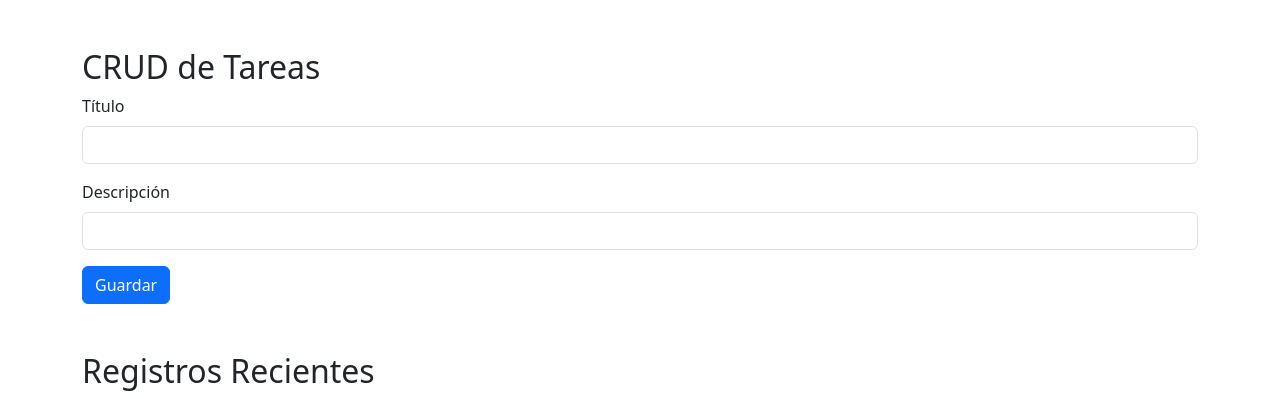
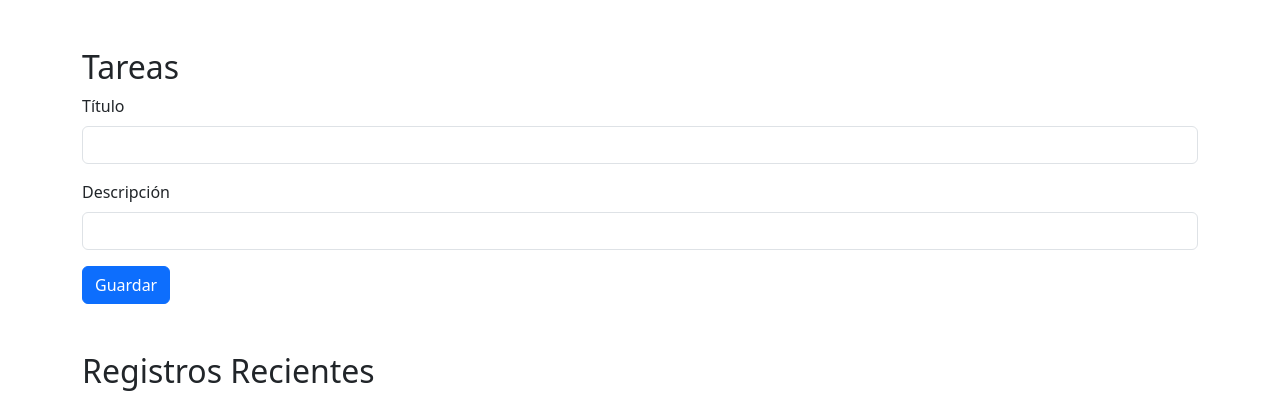
Before and after one commit to adelaida-cc07/ade_cc, a Flask app: page / in a window 1280 px wide. Shown: the top 399 px of the page. Run offline with Flask 3, Linux system fonts and the light colour scheme; data that the repository does not hold is empty; some libraries are stand-ins or nearby versions.

Commit message:
Update app.html

```diff
--- a/templates/app.html
+++ b/templates/app.html
@@ -3,7 +3,7 @@
 <head>
     <meta charset="UTF-8">
     <meta name="viewport" content="width=device-width, initial-scale=1.0">
-    <title>CRUD de Tareas</title>
+    <title>Tareas</title>
 
     <!-- Pusher JS -->
     <script src="https://js.pusher.com/8.2.0/pusher.min.js"></script>
@@ -22,7 +22,7 @@
 </head>
 <body>
     <div class="container mt-5">
-        <h2>CRUD de Tareas</h2>
+        <h2>Tareas</h2>
 
         <!-- Formulario para agregar/actualizar tareas -->
         <form id="experienceForm">
```
